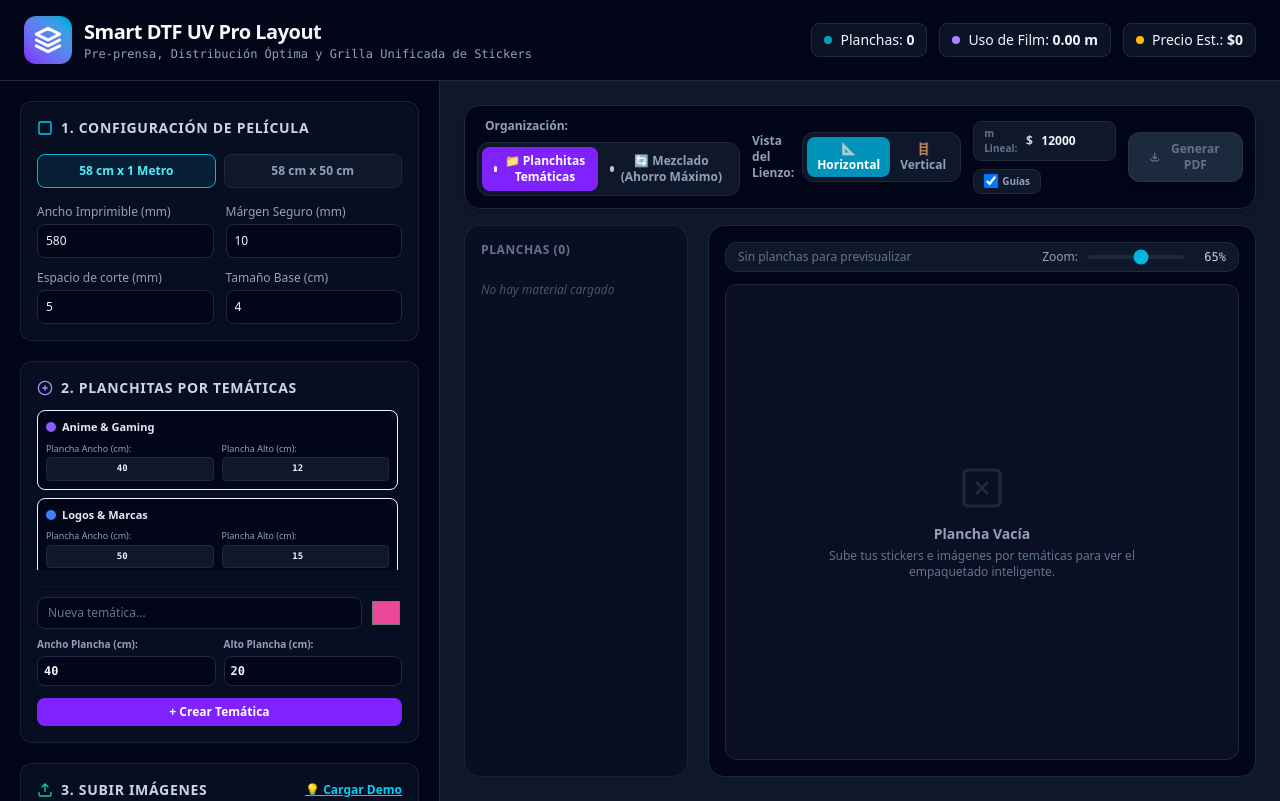
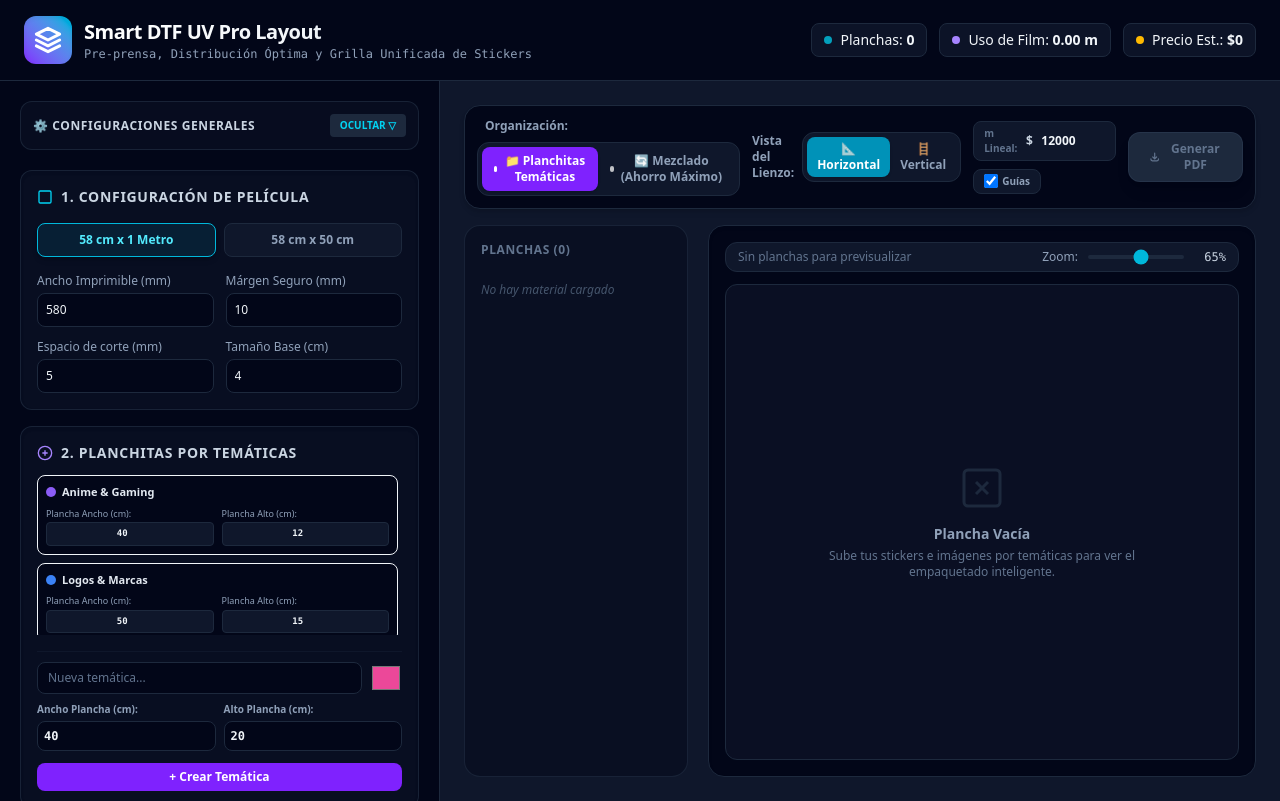
Before and after one commit to LautaroG13/DTF-planner, a React (Vite) app: page / in a window 1280 px wide. Built offline with nearby package versions, Linux system fonts and the light colour scheme.

Commit message:
Versión unificada con grilla

```diff
--- a/src/App.jsx
+++ b/src/App.jsx
@@ -31,6 +31,9 @@ export default function App() {
   const [pricePerMeter, setPricePerMeter] = useState(12000); // Precio por metro de film
   const [currencySymbol, setCurrencySymbol] = useState('$');
   const [showCutMarks, setShowCutMarks] = useState(true);
+
+  // === SOLUCIÓN AL ERROR: DECLARACIÓN DEL ESTADO DE CONTROL DE CONFIGURACIÓN ===
+  const [isConfigOpen, setIsConfigOpen] = useState(true);
 
   // Estados de edición unificada (Modal)
   const [editingSticker, setEditingSticker] = useState(null);
@@ -463,39 +466,6 @@ export default function App() {
     tempImg.src = sticker.originalUrl;
   };
 
-  const saveEditorChanges = () => {
-    if (!editingSticker) return;
-
-    setPdfProgress('Aplicando cambios de pre-prensa y recorte...');
-
-    const activeEffects = {
-      ...editorEffects,
-      crop: { ...cropBounds }
-    };
-
-    applyImageEffects(editingSticker, activeEffects, (processedDataUrl, newAspect) => {
-      setImages(prev => prev.map(img => {
-        if (img.id === editingSticker.id) {
-          return {
-            ...img,
-            name: activeEffects.name,
-            quantity: activeEffects.quantity,
-            targetSize: activeEffects.targetSize,
-            sizingMode: activeEffects.sizingMode,
-            theme: activeEffects.theme,
-            customWidth: activeEffects.customWidth,
-            customHeight: activeEffects.customHeight,
-            previewUrl: processedDataUrl,
-            aspectRatio: newAspect,
-            effects: { ...activeEffects }
-          };
-        }
-        return img;
-      }));
-      setEditingSticker(null);
-    });
-  };
-
   const recalculateLayout = () => {
     const itemsToPack = [];
     images.forEach(img => {
@@ -979,6 +949,21 @@ export default function App() {
         {/* PANEL IZQUIERDO: CONFIGURACIONES Y LISTADO EN GRILLA DE STICKERS */}
         <aside className="w-full lg:w-[440px] bg-slate-950 border-r border-slate-800 p-5 flex flex-col gap-5 overflow-y-auto max-h-[calc(100vh-80px)]">
 
+          {/* BOTÓN COLAPSABLE INTERACTIVO DE CONFIGURACIONES GENERALES */}
+          <div className="flex justify-between items-center bg-slate-900/40 p-3 rounded-xl border border-slate-800/80">
+            <h3 className="text-xs font-black text-slate-300 uppercase tracking-wider flex items-center gap-2">
+              ⚙️ CONFIGURACIONES GENERALES
+            </h3>
+            <button
+              onClick={() => setIsConfigOpen(!isConfigOpen)}
+              className="text-[10px] text-cyan-400 hover:text-cyan-300 font-black bg-slate-800 hover:bg-slate-750 px-2.5 py-1 rounded transition-all cursor-pointer"
+            >
+              {isConfigOpen ? 'OCULTAR ▽' : 'MOSTRAR ▷'}
+            </button>
+          </div>
+
+          {isConfigOpen && (
+            <div className="flex flex-col gap-4 animate-fade-in">
               {/* 1. CONFIGURACIÓN DE PELÍCULA */}
               <div className="bg-slate-900/50 border border-slate-800/80 rounded-xl p-4 flex flex-col gap-3 shadow-inner">
                 <h3 className="text-sm font-bold text-slate-300 uppercase tracking-wider flex items-center gap-2">
@@ -1059,8 +1044,8 @@ export default function App() {
                 </div>
               </div>
 
-          {/* === 2. TEMÁTICAS DE TRABAJO CON CONFIGURADOR DE MEDIDAS DE PLANCHITA === */}
-          <div className="bg-slate-900/50 border border-slate-800/80 rounded-xl p-4 flex flex-col gap-3">
+              {/* 2. PLACHITAS POR TEMÁTICAS */}
+              <div className="bg-slate-900/50 border border-slate-800/80 rounded-xl p-4 flex flex-col gap-3 shadow-inner">
                 <h3 className="text-sm font-bold text-slate-300 uppercase tracking-wider flex items-center gap-2">
                   <svg className="w-4 h-4 text-violet-400" viewBox="0 0 24 24" fill="none" stroke="currentColor" strokeWidth="2"><circle cx="12" cy="12" r="10"/><path d="M12 8v8M8 12h8"/></svg>
                   2. Planchitas por Temáticas
@@ -1160,6 +1145,8 @@ export default function App() {
                   </button>
                 </form>
               </div>
+            </div>
+          )}
 
           {/* 3. SUBIR IMÁGENES */}
           <div className="bg-slate-900/50 border border-slate-800/80 rounded-xl p-4 flex flex-col gap-3">
@@ -1216,7 +1203,7 @@ export default function App() {
             </div>
           </div>
 
-          {/* 4. LISTADO EN GRILLA DE STICKERS CARGADOS (MÁXIMO APROVECHAMIENTO) */}
+          {/* 4. LISTADO EN GRILLA DE STICKERS CARGADOS */}
           <div className="flex-1 flex flex-col gap-3 min-h-[300px]">
             <div className="flex justify-between items-center bg-slate-900/30 p-2 rounded-xl border border-slate-800/60">
               <span className="text-xs font-bold text-slate-400 uppercase tracking-wider ml-1">
```
Lines whose indentation alone changed are shown as unchanged.
